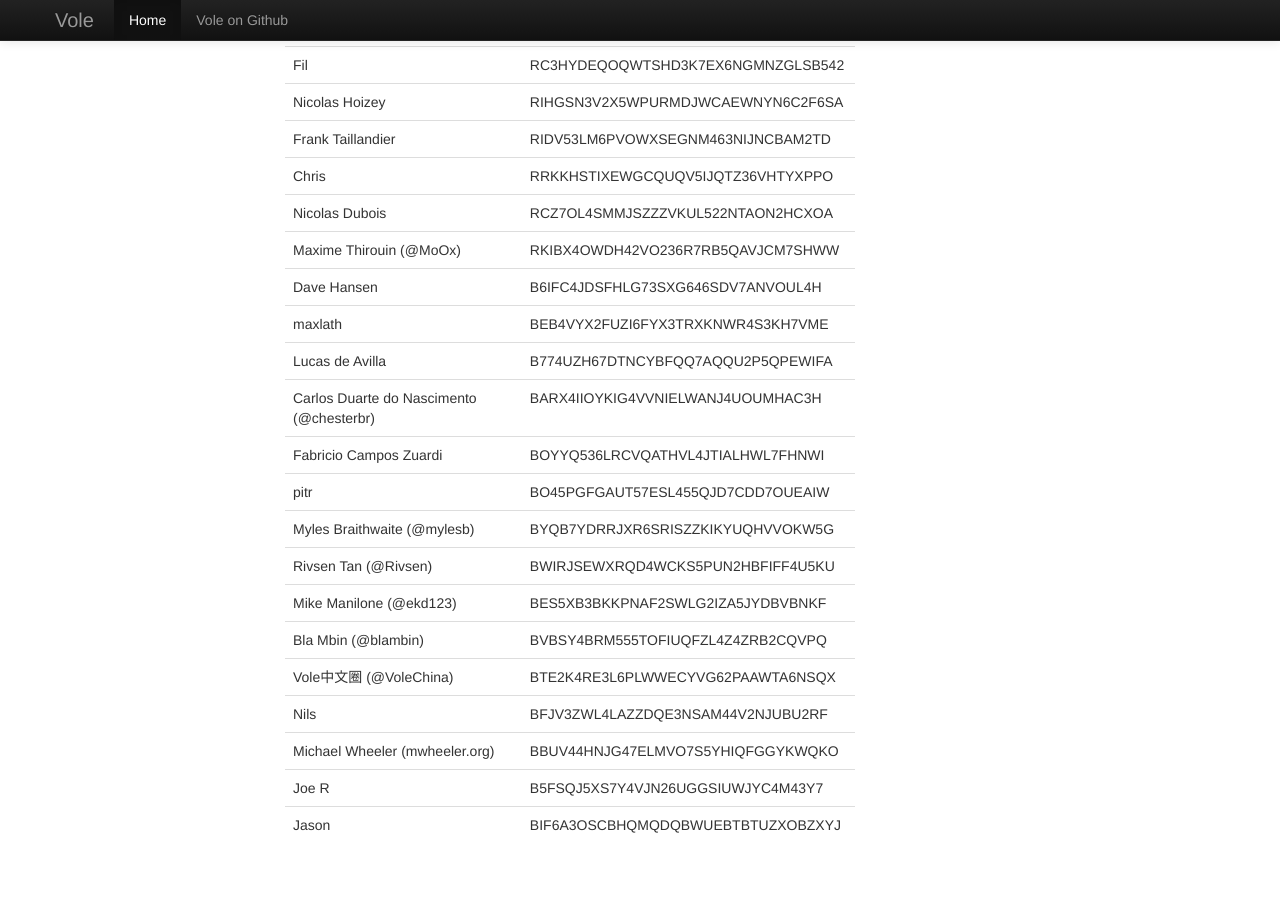
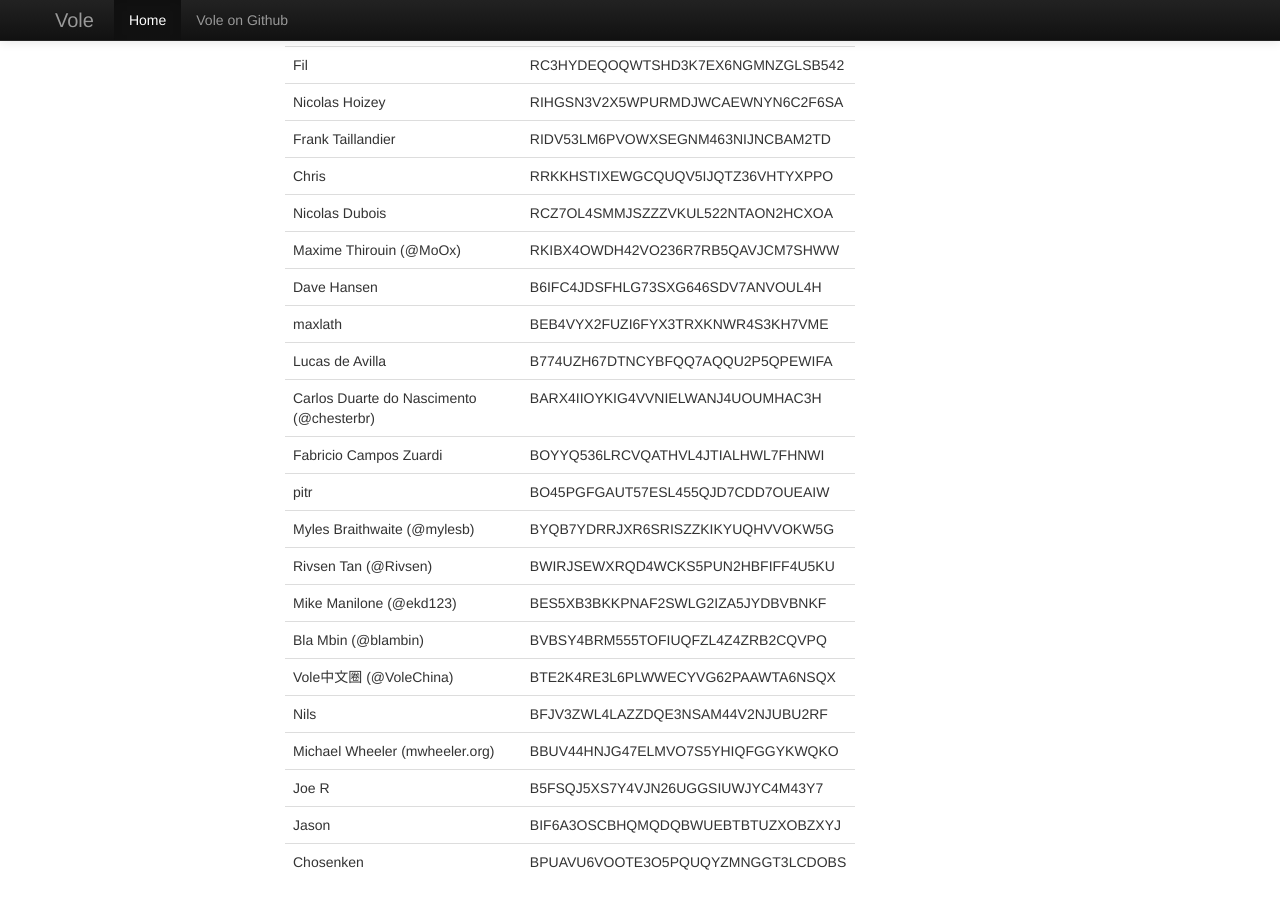
Before and after one commit to vole/vole.github.io, a Jekyll site: the page built from index.html, in a window 1280 px wide and 900 px high, scrolled down 2780 px. Built offline with Jekyll 4.4.1, drawn with Linux system fonts in a browser that asks for light colours; before the commit the page ends 3643 px from its top, so only the background shows below that.

Commit message:
Added Chosenken

```diff
--- a/index.html
+++ b/index.html
@@ -214,6 +214,10 @@ title: Vole.cc
               <td>Jason</td>
               <td>BIF6A3OSCBHQMQDQBWUEBTBTUZXOBZXYJ</td>
             </tr>
+            <tr>
+              <td>Chosenken</td>
+              <td>BPUAVU6VOOTE3O5PQUQYZMNGGT3LCDOBS</td>
+            </tr>
           </tbody>
         </table>
       </div>
```
